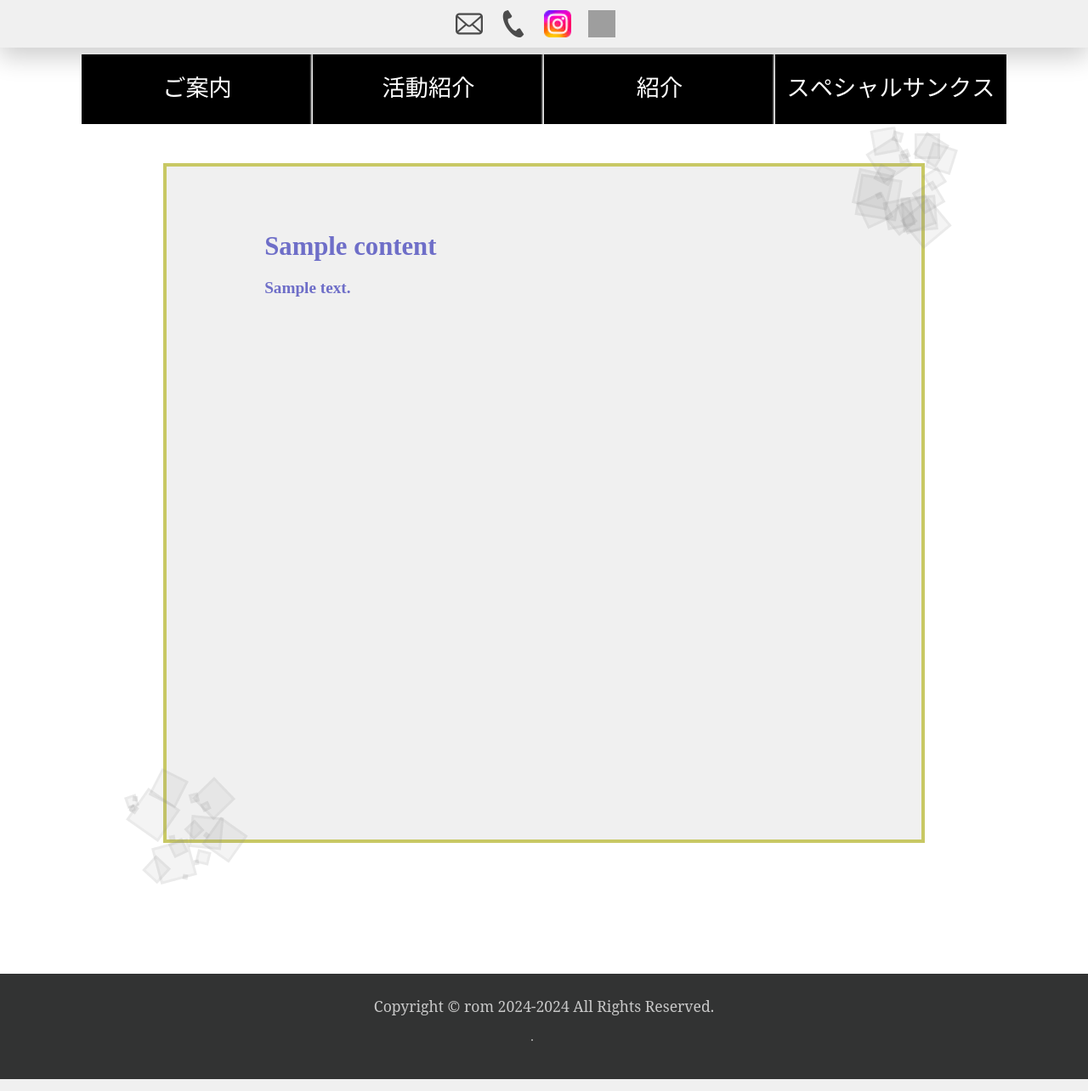
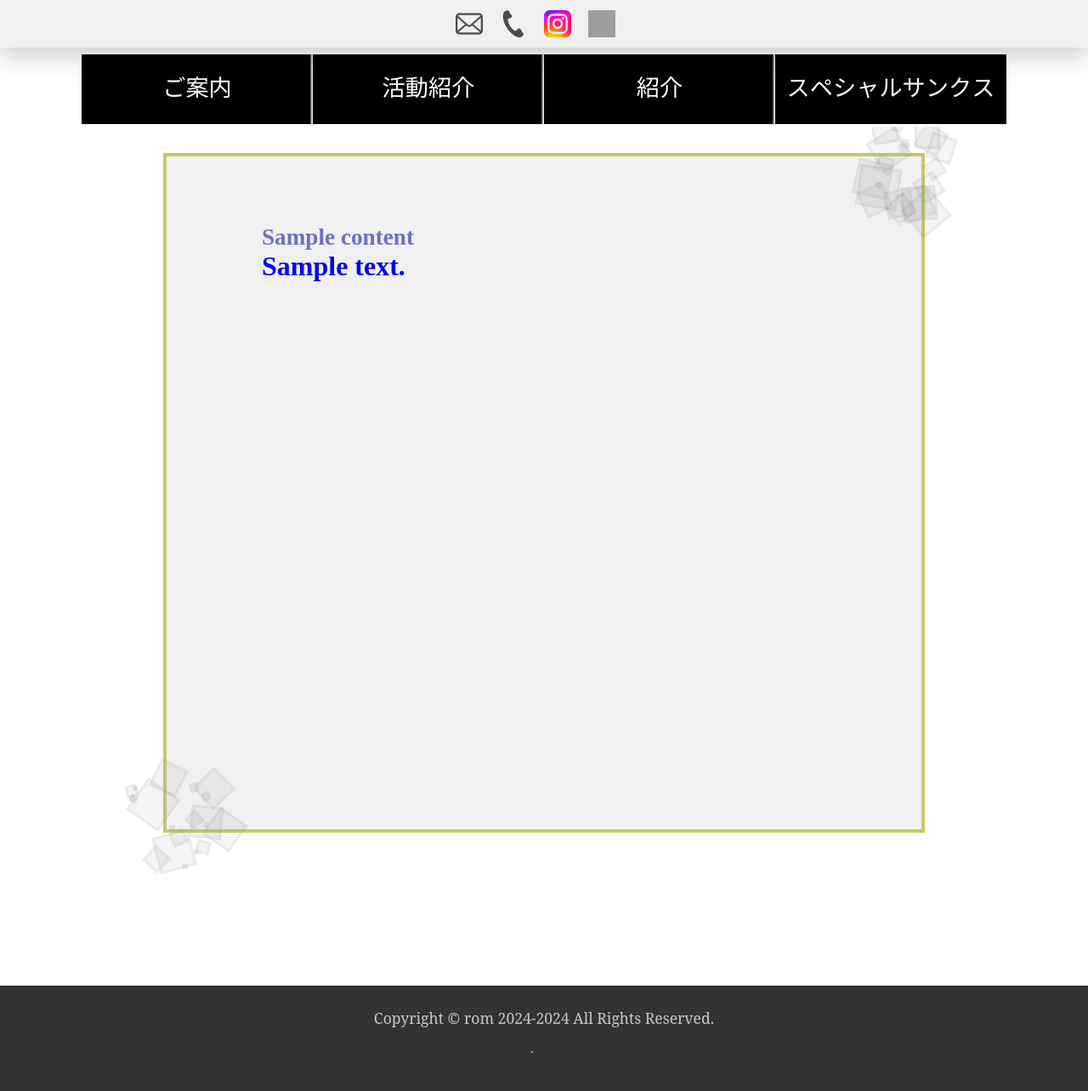
Before and after one commit to romu3521/sky, a Django app: template basecom/templates/basecom/post.html in a window 1280 px wide. Shown: the whole page at 85% size. Run offline with Django 4.2, Linux system fonts and the light colour scheme; the template is opened without the code that fills it: most values are stand-ins (such as "Sample title", 1, 10 or a date in 2020); some web fonts are replaced; grey boxes are pictures that could not be loaded.

Commit message:
n commit

```diff
--- a/basecom/templates/basecom/post.html
+++ b/basecom/templates/basecom/post.html
@@ -3,7 +3,44 @@
 {% block content %}
 
 <div id="rom_content" data-title="{{content.post_title}}" data-title="{{content.created_at}}">
-<div> {{content.post_title}}</div>
+<div id="rom_content_title"> {{content.post_title}}</div>
+<style>
+div#rom_content:has(div#rom_content_content){
+ text-align:center;
+ padding-bottom:100px;
+ padding-top:100px;
+
+}
+
+#rom_content_title{
+ display:block
+
+}
+#rom_content_content{
+ display:inline-block
+
+}
+ @media screen and (min-width:0px) {
+#rom_content_title{
+ font-size:1.7em;
+}
+  #rom_content_content {
+ width:100%;
+    color:red;
+ font-size:1.5em;
+  }
+}@media screen and (min-width:600px) {
+#rom_content_title{
+ font-size:1.7em;
+}
+  #rom_content_content {
+    color: blue;
+    font-size:2em;
+  }
+
+
+
+</style>
 <div id="rom_content_content">
 {{content.post_content}}
 </div>
```
Also changed, not shown: static/js/umd_main.js, 1 other file.
